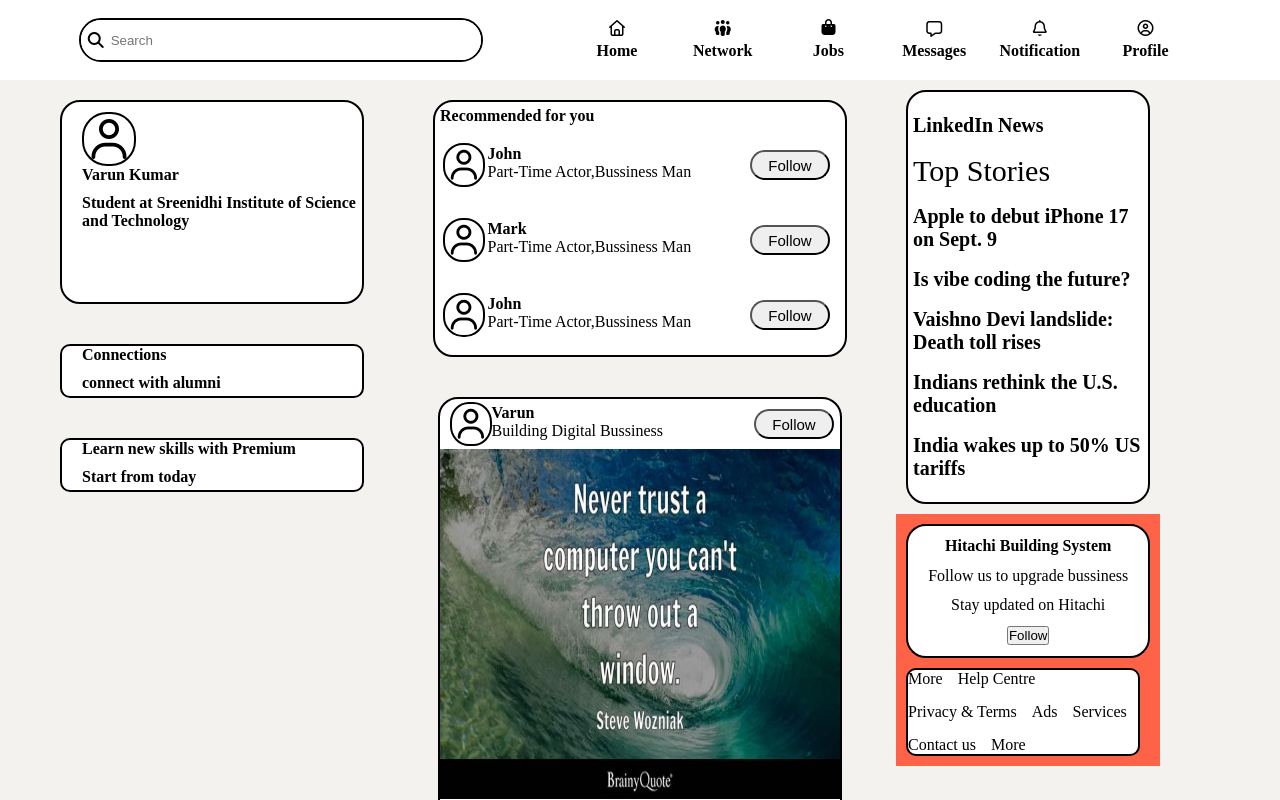
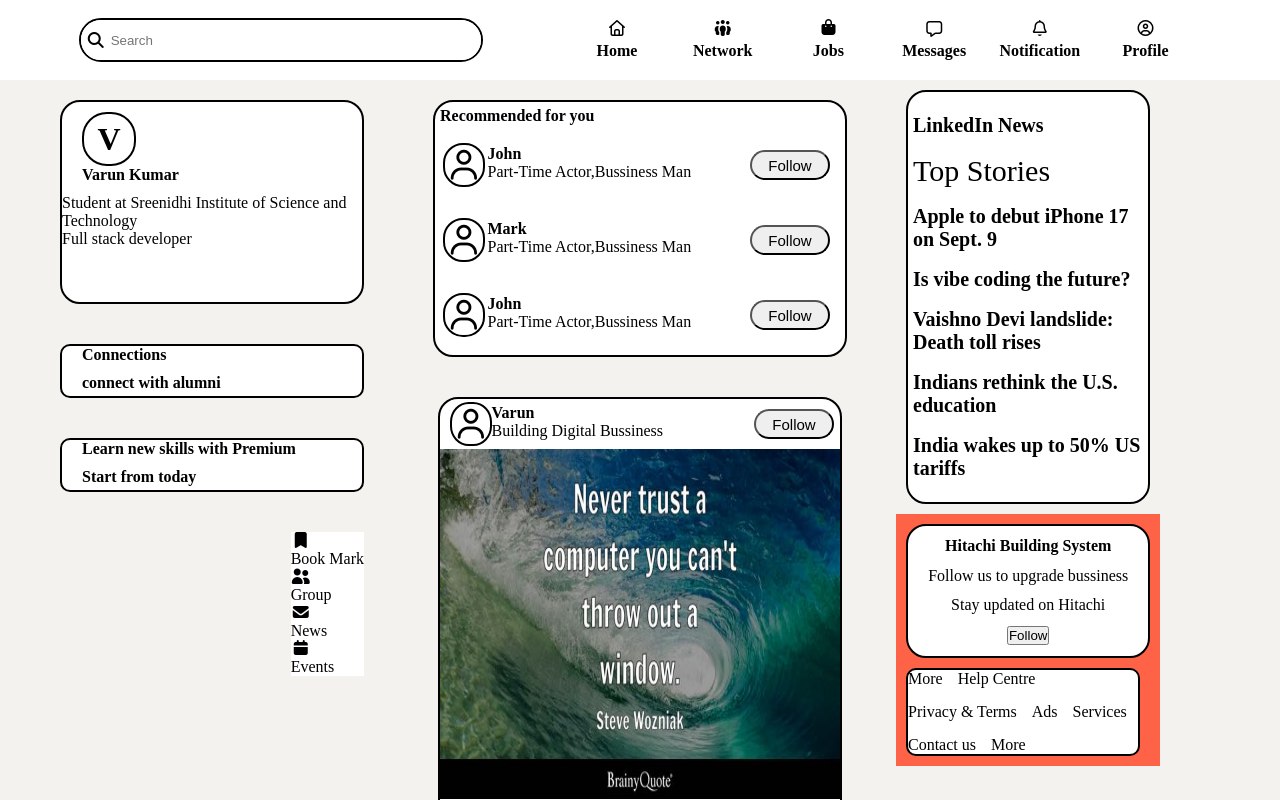
Before and after one commit to varun6709/linkedin, a plain HTML site: page index.html in a window 1280 px wide. Drawn offline with Linux system fonts and the light colour scheme.

Commit message:
Update index.html

```diff
--- a/index.html
+++ b/index.html
@@ -50,10 +50,15 @@
 
     <div class="container">
         <div class="left">
-            <div class="profile block">
-                <div class="logo"><i class="fa-regular fa-user"></i></div>
+            <div class="profile block blocks">
+                <!-- <div class="logo"><i class="fa-regular fa-user"></i></div>
                 <b>Varun Kumar</b>
-                <b>Student at Sreenidhi Institute of Science and Technology</b>
+                <b>Student at Sreenidhi Institute of Science and Technology</b> -->
+                <div class="div1"></div>
+                <div class="logo"><h1>V</h1></div>
+                 <b>Varun Kumar</b>
+                 <p>Student at Sreenidhi Institute of Science and Technology</p>
+                 <p>Full stack developer</p>
             </div>
             <div class="connections block"><b>Connections</b>
                 <b>connect with alumni</b>
@@ -61,6 +66,17 @@
             <div class="skills block"><b>Learn new skills with Premium</b>
                 <b>Start from today</b>
             </div>
+        <div class="div2 block">
+            <div class="items"><div class="imp"><i class="fa-solid fa-bookmark"></i></div>
+        <p>Book Mark</p></div>
+        <div class="items"><div class="imp"> <i class="fa-solid fa-user-group"></i></div>
+        <p>Group</p></div>
+        <div class="items"><div class="imp"> <i class="fa-solid fa-envelope"></i></div>
+        <p>News</p></div>
+        <div class="items"><div class="imp"> <i class="fa-solid fa-calendar"></i></div>
+        <p>Events</p></div>
+        </div>
+
         </div>
 
         <div class="main">
@@ -105,6 +121,7 @@
                 <div class="below">
                     <div class="be"><i class="fa-regular fa-thumbs-up"></i></div>
                     <div class="be"><i class="fa-regular fa-comment"></i></div>
+                      <div class="be"><i class="fa-solid fa-arrow-rotate-right"></i></div>
                     <div class="be"><i class="fa-solid fa-share-nodes"></i></div>
                 </div>
             </div>
@@ -123,7 +140,9 @@
                 <div class="below">
                     <div class="be"><i class="fa-regular fa-thumbs-up"></i></div>
                     <div class="be"><i class="fa-regular fa-comment"></i></div>
+                    <div class="be"><i class="fa-solid fa-arrow-rotate-right"></i></div>
                     <div class="be"><i class="fa-solid fa-share-nodes"></i></div>
+
                 </div>
             </div>
             <div class="box2 bor">
@@ -136,11 +155,12 @@
                     <div class="buts"><button>Follow</button></div>
                 </div>
                 <div class="inf">
-                    <img src="image.png" alt="image" class="image">
+                    <img src="img2.png" alt="image" class="image">
                 </div>
                 <div class="below">
                     <div class="be"><i class="fa-regular fa-thumbs-up"></i></div>
                     <div class="be"><i class="fa-regular fa-comment"></i></div>
+                      <div class="be"><i class="fa-solid fa-arrow-rotate-right"></i></div>
                     <div class="be"><i class="fa-solid fa-share-nodes"></i></div>
                 </div>
             </div>
@@ -159,6 +179,7 @@
                 <div class="below">
                     <div class="be"><i class="fa-regular fa-thumbs-up"></i></div>
                     <div class="be"><i class="fa-regular fa-comment"></i></div>
+                      <div class="be"><i class="fa-solid fa-arrow-rotate-right"></i></div>
                     <div class="be"><i class="fa-solid fa-share-nodes"></i></div>
                 </div>
             </div>
@@ -177,6 +198,7 @@
                 <div class="below">
                     <div class="be"><i class="fa-regular fa-thumbs-up"></i></div>
                     <div class="be"><i class="fa-regular fa-comment"></i></div>
+                      <div class="be"><i class="fa-solid fa-arrow-rotate-right"></i></div>
                     <div class="be"><i class="fa-solid fa-share-nodes"></i></div>
                 </div>
             </div>
```
